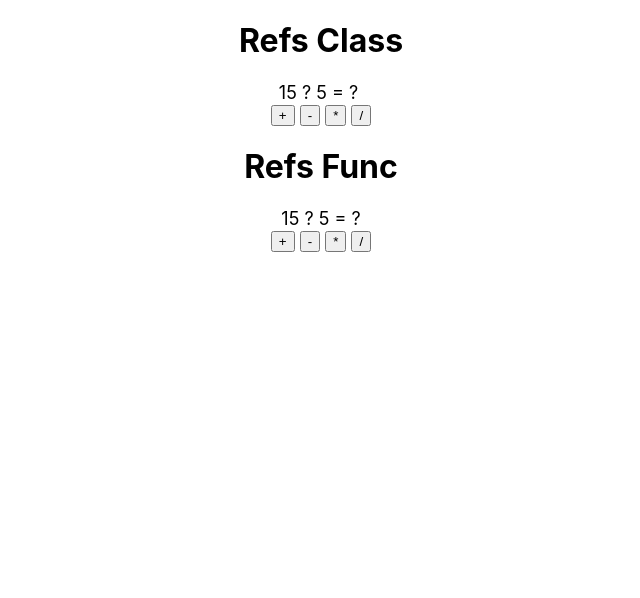
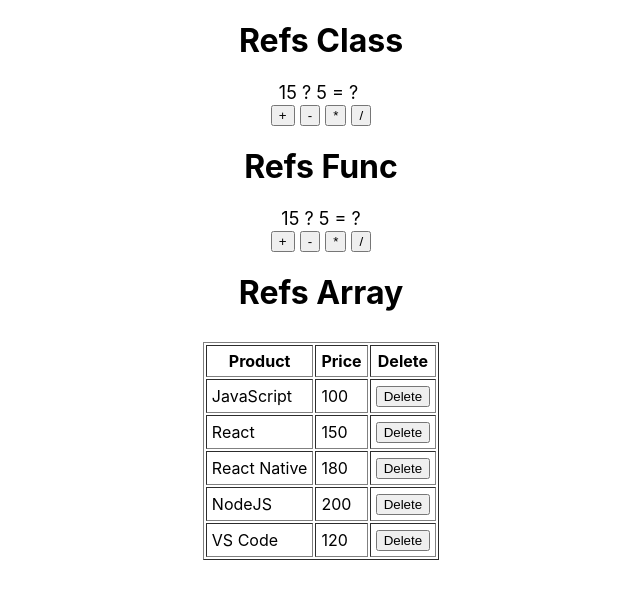
Before and after one commit to mannieshub/learn-JavaScript-NodeJS-ReactJS, a React (Create React App) app in the folder app1/: page / in a window 1280 px wide. Shown: the top 598 px of the page, without its empty margins (319-959 px from the left). Built offline with nearby package versions, Linux system fonts and the light colour scheme.

Commit message:
Ref Array

```diff
--- a/app1/src/App.js
+++ b/app1/src/App.js
@@ -5,6 +5,7 @@
 
 import RefsClass from './ref-class'
 import RefsFunc from './refs-func'
+import RefsArray from './refs-array'
 
 
 export default function App(){
@@ -14,6 +15,8 @@
     <RefsClass/>
     <center><h1>Refs Func</h1></center>
     <RefsFunc/>
+    <center><h1>Refs Array</h1></center>
+    <RefsArray/>
     </>
   )
 }
--- /dev/null
+++ b/app1/src/refs-array.js
@@ -0,0 +1,50 @@
+import React,{useRef} from 'react'
+
+export default function RefsArray(){
+    const table = React.useRef()
+    const tr  =React.useRef([])
+
+    const data = [
+        ['JavaScript',100],
+        ['React',150],
+        ['React Native',180],
+        ['NodeJS',200],
+        ['VS Code',120]
+    ]
+
+    const onClickButton = (i) => {
+        const index = tr.current[i].rowIndex
+        table.current.deleteRow(index)
+    }
+
+    const onMouseOverRow = (i) =>{
+        tr.current[i].style.backgroundColor = 'red'
+    }
+
+    const onMouseOutRow = (i) =>{
+        tr.current[i].style.backgroundColor = 'blue'
+    }
+
+    const tableStyles = {margin:'auto',marginTop:30}
+
+    return(
+        <table ref = {table} border="1" cellPadding={5} style={tableStyles}>
+            <tr><th>Product</th><th>Price</th><th>Delete</th></tr>
+            {
+                data.map((item,i)=> {
+                    return(
+                        <tr ref={el =>tr.current[i]=el}
+                            onMouseOver = {()=>onMouseOverRow(i)}
+                            onMouseOut = {()=>onMouseOutRow(i)}
+                        >
+                            <td>{item[0]}</td>
+                            <td>{item[1]}</td>
+                            <td><button onClick={()=>onClickButton(i)}>
+                                Delete</button></td>
+                        </tr>
+                    )
+            })
+            }
+        </table>
+    )
+}
```
